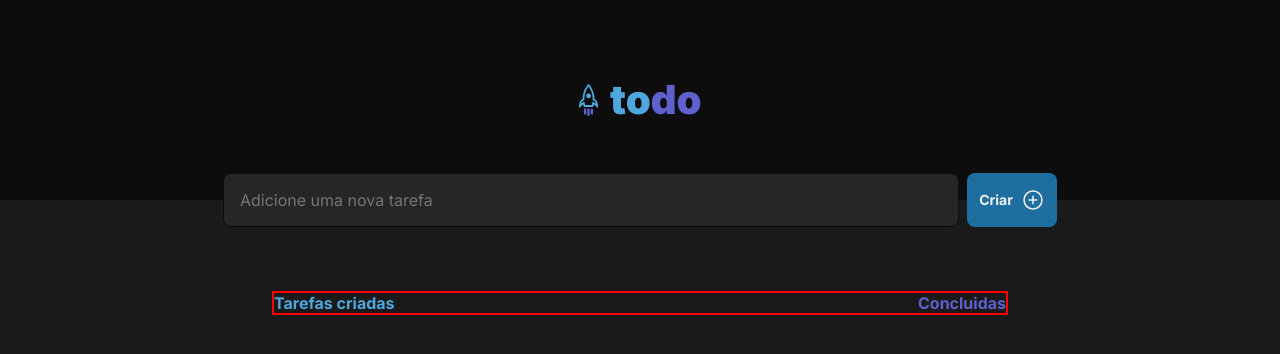
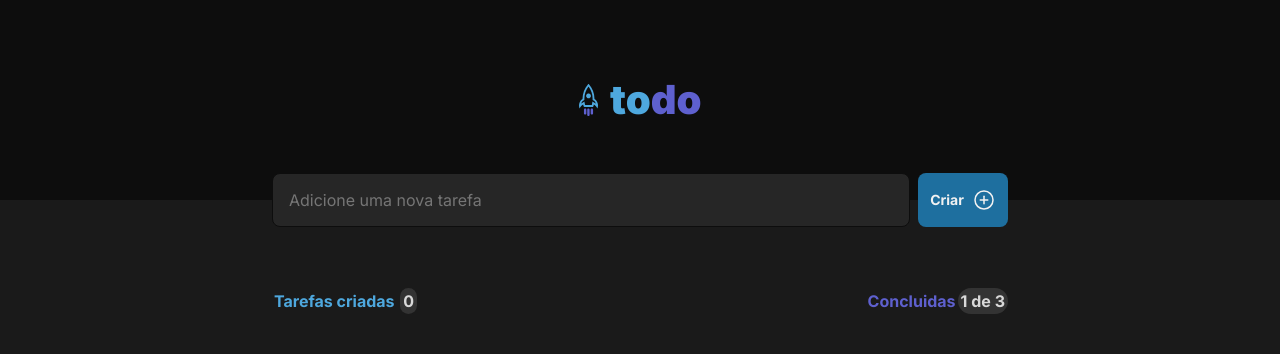
Before and after one commit to CarlosEduardoDeev/Desafio1, a React (Vite) app: page / in a window 1280 px wide. Shown: the top 354 px of the page. Built offline with nearby package versions, Linux system fonts and the light colour scheme.

Commit message:
layout feito

```diff
--- a/src/App.jsx
+++ b/src/App.jsx
@@ -1,20 +1,28 @@
 import { Header } from './Components/Header/Header'
 import { TaskBar } from './Components/TaskBar/TaskBar'
+import { TaskStatus } from './Components/TaskStatus/TaskStatus'
+import { TaskPost } from './Components/TaskPost/TaskPost'
 import './Global.css'
 import style from './App.module.css'
-import { TaskStatus } from './Components/TaskStatus/TaskStatus'
+
+
 
 function App() {
+
 
   return (
     <div>
       <div>
-      <Header/>
-      <TaskBar/>
+        <Header/>
+        <TaskBar/>
       </div>
       <main >
-      <TaskStatus/>
+        <TaskStatus/>
       </main>
+      <footer>
+
+      {/* <TaskPost/> */}
+      </footer>
     </div>
   )
 }
--- a/src/App.module.css
+++ b/src/App.module.css
@@ -2,4 +2,13 @@ main{
     display: flex;
     justify-content: center;
     margin-top: 4rem;
+
 }
+footer{
+    display: flex;
+    justify-content: center;
+
+}
+footer img{
+    width: 2rem;
+}
--- a/src/Components/TaskBar/TaskBar.module.css
+++ b/src/Components/TaskBar/TaskBar.module.css
@@ -13,7 +13,7 @@
 
 }
 .newTaskInput textarea{
-    width: 46rem;
+    width: 39.875rem;
     height: 3.375rem;
     padding: 1rem;
     flex-grow: 1;
--- /dev/null
+++ b/src/Components/TaskPost/TaskPost.jsx
@@ -0,0 +1,15 @@
+import style from './TaskPost.module.css'
+import Clipboard from '../../assets/Clipboard.svg'
+
+export function TaskPost(){
+    return(
+        <div className={style.container}>
+
+            <div className={style.mainPostContainer}>
+                    <img src={Clipboard} />
+                    <p className={style.bolder} >Você ainda não tem tarefas cadastradas</p>
+                    <p>Crie tarefas e organize seus itens a fazer</p>
+            </div>
+        </div>
+    )
+}
--- /dev/null
+++ b/src/Components/TaskPost/TaskPost.module.css
@@ -0,0 +1,30 @@
+.container{
+    display: flex;
+    justify-content: center;
+    width:46rem ;
+    align-items: center;
+    border-top: 1px solid var(--gray-300);
+    margin-top: 24px;
+    height: 15.25rem;
+    border-radius:8px ;
+    padding: 64px 24px;
+
+}
+.mainPostContainer{
+    display: flex;
+    align-items: center;
+    justify-content: center;
+    color:var(--gray-300) ;
+    width: 43rem;
+    flex-direction: column;
+
+
+}
+.mainPostContainer img{
+    width:3.5rem;
+    height:3.5rem;
+    margin-bottom: 16px;
+}
+.bolder{
+    font-weight: 700;
+}
--- a/src/Components/TaskStatus/Taks.module.css
+++ /dev/null
@@ -1,15 +0,0 @@
-.taskStatusContainer{
-    display: flex;
-    justify-content: space-between;
-    width:46rem ;
-    align-items: center;
-    border: 2px solid red;
-}
-.taskCreate{
-    color: var(--blue-300);
-    font-weight: 700;
-}
-.taskConcluidas{
-    color: var(--purple-700);
-    font-weight: 700;
-}
--- a/src/Components/TaskStatus/TaskStatus.jsx
+++ b/src/Components/TaskStatus/TaskStatus.jsx
@@ -1,12 +1,19 @@
 
-import style from './Taks.module.css'
+import style from './TaskStatus.module.css'
 
 export function TaskStatus(){
     return(
         <div>
             <div className={style.taskStatusContainer}>
-                <p className={style.taskCreate} >Tarefas criadas</p>
-                <p className={style.taskConcluidas} >Concluidas</p>
+
+                <div className={style.containerCreate}>
+                    <p className={style.taskCreate} >Tarefas criadas  </p>
+                    <p className={style.numberTask}>0</p>
+                </div>
+                <div className={style.containerConcluidas}>
+                    <p className={style.taskConcluidas} >Concluidas</p>
+                    <p className={style.numberTask} >1 de 3</p>
+                </div>
             </div>
         </div>
     )
--- /dev/null
+++ b/src/Components/TaskStatus/TaskStatus.module.css
@@ -0,0 +1,37 @@
+.taskStatusContainer{
+    display: flex;
+    justify-content: space-between;
+    width:46rem ;
+    align-items: center;
+
+
+}
+.taskCreate{
+    color: var(--blue-300);
+    font-weight: 700;
+}
+.taskConcluidas{
+    color: var(--purple-700);
+    font-weight: 700;
+
+}
+.containerCreate p {
+    align-items: center;
+    display: inline;
+    flex-direction: row;
+    padding: 2px;
+}
+.containerConcluidas p{
+    display: inline;
+    flex-direction: row;
+    padding:2px;
+}
+
+.numberTask{
+    color: var(--gray-200);
+    font-weight: 700;
+    border: 1px solid transparent;
+    border-radius: 15px;
+    background-color: var(--gray-400);
+    ;
+}
```
Also changed, not shown: src/assets/Clipboard.svg (added).
